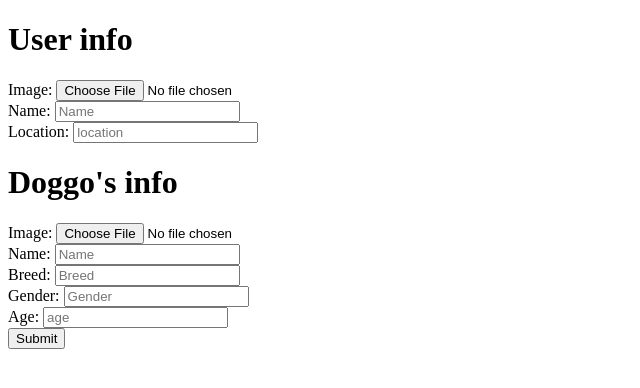
After one commit to shradhalad/HB-Project-Doggy-Trails, a Flask app: template templates/user_profile.html in a window 1280 px wide. The commit adds this page. Shown: the top 388 px of the page, without its empty margins (0-640 px from the left). Run offline with Flask 2, Linux system fonts and the light colour scheme; the template is opened without the code that fills it, so the values that code supplies are empty.

Commit message:
new login and profile features

```diff
--- a/model.py
+++ b/model.py
@@ -9,8 +9,8 @@ class User(db.Model):
 
     __tablename__ = "users"
 
-    email = db.Column(db.String(100), nullable = False, unique=True, primary_key = True)
-    user_id = db.Column(db.Integer, autoincrement = True)
+    user_id = db.Column(db.Integer, autoincrement = True, unique=True, primary_key = True)
+    email = db.Column(db.String(100), nullable = False, unique=True)
     user_name = db.Column(db.String(50), unique=True)
     password = db.Column(db.String(50), nullable = False)
     location = db.Column(db.String(50))
--- a/server.py
+++ b/server.py
@@ -1,10 +1,15 @@
 from pprint import pprint
 import os
+import ipdb
+from werkzeug.utils import secure_filename
 from flask import Flask, render_template, request, flash, redirect, jsonify, session
 from flask_debugtoolbar import DebugToolbarExtension
 from model import connect_to_db, db, User, Dog
 
 app = Flask("__name__")
+
+app.secret_key = "thisisnotthesecretkey"
+
 
 @app.route('/')
 def homepage():
@@ -21,18 +26,71 @@ def signup_form():
 @app.route('/signup', methods = ['POST'])
 def complete_signup():
     """Process user's signup to app"""
-
+    #ipdb.set_trace()
     #Get form variables and add user to database.
     email = request.form["email"]
     password = request.form["password"]
 
     new_user = User(email=email, password=password)
 
-    db.session.add(new_user)
-    db.session.commit()
+
+    user = User.query.filter_by(email=email).first()
+
+    if not user:
+        db.session.add(new_user)
+        db.session.commit()
 
     flash(f"Welcome {email}")
-    return redirect("/login")
+    return render_template("user_profile.html")
+
+
+@app.route('/login', methods = ['GET'])
+def login_form():
+    """Show login form to user."""
+
+    return render_template("login_form.html")
+
+
+def check_user(email, password):
+
+    user = User.query.filter_by(email=email).first()
+
+    if not user:
+        flash("Please sign up to be able to login.")
+        return redirect('/login')
+
+    if user.password != password:
+        flash("Incorrect password")
+        return redirect('/login')
+
+    session["user_id"] = user.user_id
+
+    flash("Logged in")
+    return redirect("/user-profile")
+
+
+@app.route('/login', methods = ['POST'])
+def complete_login():
+    """Log user in."""
+
+    #Get variables from form and log user in to app.
+    email = request.form["email"]
+    password = request.form["password"]
+
+    check_user(email, password)
+
+@app.route('/POST_user_profile', methods = ['POST'])
+def POST_user_profile():
+    ipdb.set_trace()
+    pass
+
+@app.route('/uploader', methods = ['GET', 'POST'])
+def upload_file():
+   if request.method == 'POST':
+      f = request.files['file']
+      f.save(secure_filename(f.filename))
+      return 'file uploaded successfully'
+
 
 
 
--- a/templates/base.html
+++ b/templates/base.html
@@ -9,7 +9,13 @@
 
     {% block head %}{% endblock %}
   </head>
+
   <body>
+    <ul>
+      {% for message in get_flashed_messages() %}
+        <li>{{ message }}</li>
+      {% endfor %}
+    </ul>
     {% block body %}{% endblock %}
 
     {% block after_body %}{% endblock %}
--- a/templates/signup.html
+++ b/templates/signup.html
@@ -12,10 +12,10 @@
       <hr>
 
       <label for="email"><b>Email</b></label>
-      <input type="text" placeholder="Enter Email" name="email" required>
+      <input type="text" placeholder="Enter Email" name="email" value="honey@gmail.com" required>
 
       <label for="psw"><b>Password</b></label>
-      <input type="password" placeholder="Enter Password" name="password" required>
+      <input type="password" placeholder="Enter Password" name="password" value="12345" required>
 
 
       <div class="clearfix">
--- /dev/null
+++ b/templates/user_profile.html
@@ -0,0 +1,63 @@
+{% extends 'base.html' %}
+{% block body %}
+
+<form action="/POST_user_profile" class="profile_form" method="post" enctype = "multipart/form-data">
+    <h1>User info</h1>
+
+    <div>
+        <label>Image:
+          <input type="file" id="myFile" name="filename" required>
+        </label>
+      </div>
+
+    <div>
+      <label>Name:
+        <input type="text" class="form-control" placeholder= "Name" name="name" required>
+      </label>
+    </div>
+
+    <div>
+      <label>Location:
+        <input type="text" class="form-control" placeholder= "location" name="location" required>
+      </label>
+    </div>
+
+
+
+    <h1>Doggo's info</h1>
+
+    <div>
+    <label>Image:
+        <input type="file" id="myFile" name="filename" required>
+      </label>
+    </div>
+
+    <div>
+        <label>Name:
+          <input type="text" class="form-control" placeholder= "Name" name="name" required>
+        </label>
+      </div>
+    <div>
+        <label>Breed:
+          <input type="text" class="form-control" placeholder= "Breed" name="Breed" required>
+        </label>
+      </div>
+
+      <div>
+        <label>Gender:
+          <input type="text" class="form-control" placeholder= "Gender" name="Gender" required>
+        </label>
+      </div>
+
+      <div>
+        <label>Age:
+          <input type="number" class="form-control" placeholder= "age" name="age" required>
+        </label>
+      </div>
+
+
+    <div>
+      <input class="btn" type="submit" value="Submit">
+    </div>
+
+{% endblock %}
```
Also changed, not shown: templates/login_form.html (added, +23 -0 lines).
